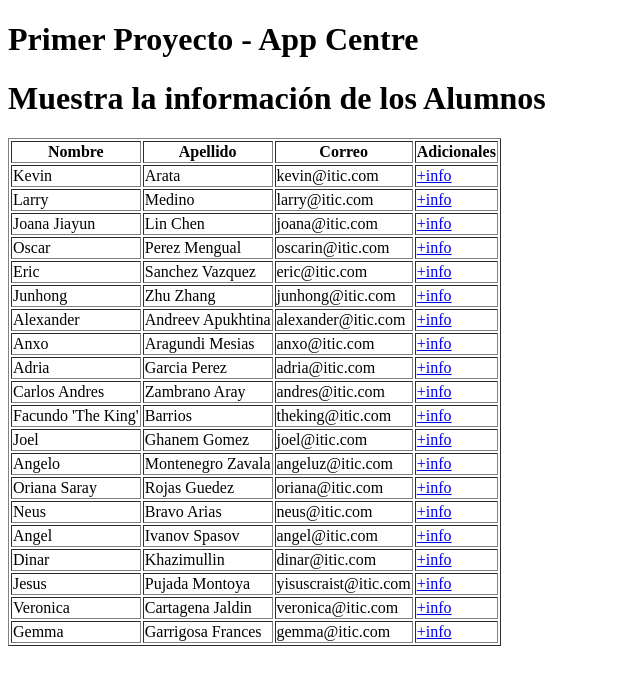
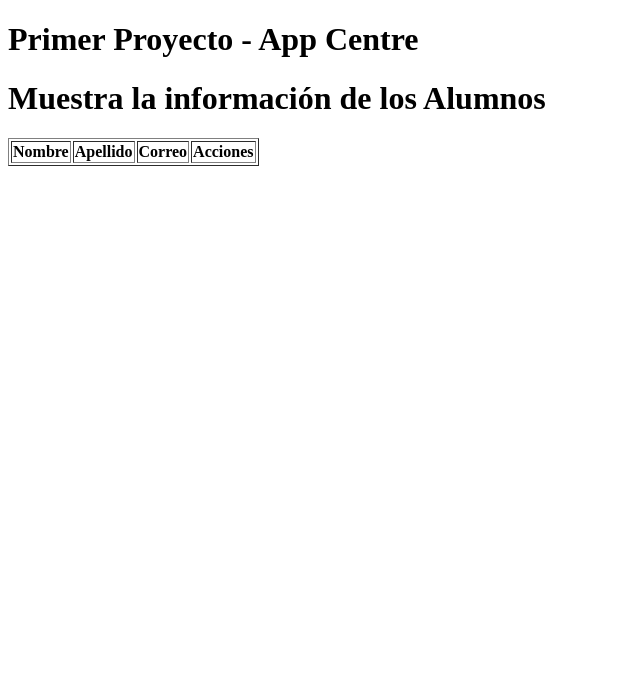
Before and after one commit to BarriosFC/M07_UF4, a Django app: page /centre/students in a window 1280 px wide. Shown: the part 53-738 px from the top of the page, without its empty margins (0-640 px from the left). Run offline with Django 5.2, Linux system fonts and the light colour scheme; lists and menus that the app fills with data are empty.

Commit message:
crud terminado

```diff
--- a/TIC_BCN_FCB/centre/templates/table.html
+++ b/TIC_BCN_FCB/centre/templates/table.html
@@ -6,14 +6,15 @@
         <th>Nombre</th>
         <th>Apellido</th>
         <th>Correo</th>
-        <th>Adicionales</th>
+        <th colspan="2">Acciones</th>
     </tr>
     {% for user in users %}
     <tr>
         <td>{{ user.name }}</td>
         <td>{{ user.surname }}</td>
         <td>{{ user.email }}</td>
-        <td><a href="{% url 'usuario' user.id %}">+info</a></td>
+        <td><a href="{% url 'update' user.id %}">Editar</a></td>
+        <td><a href="{% url 'delete' user.id %}">Eliminar</a></td>
     </tr>
     {% endfor %}
 </table>
--- a/TIC_BCN_FCB/centre/urls.py
+++ b/TIC_BCN_FCB/centre/urls.py
@@ -5,6 +5,8 @@ urlpatterns = [
     path('', views.index, name='index'),
     path('teachers', views.teachers, name='teachers'),
     path('students', views.students, name='students'),
-    path('user/<str:id>/', views.user, name='usuario'),
-    path('user-form/', views.user_form, name='user_form')
+    #path('user/<str:id>/', views.user, name='usuario'),
+    path('user-form/', views.user_form, name='user_form'),
+    path('update/<str:pk>/', views.update_user, name='update'),
+    path('delete/<str:pk>/', views.delete_user, name='delete')
 ]
--- a/TIC_BCN_FCB/centre/views.py
+++ b/TIC_BCN_FCB/centre/views.py
@@ -1,7 +1,8 @@
-from django.shortcuts import render
+from django.shortcuts import redirect, render
 from django.http import HttpResponse
 from django.template import Context, loader
 from .forms import UserForm
+from .models import User
 
 # Create your views here.
 
@@ -10,80 +11,70 @@ def index(request):
     return HttpResponse(template.render())
 
 def students(request):
-    alumnos = [
-        {"id":"1","name":"Kevin","surname":"Arata","email":"kevin@itic.com","role":"student","modules":"Cuenta la leyenda que este muchacho existe"},
-        {"id":"2","name":"Larry","surname":"Medino","email":"larry@itic.com","role":"student","modules":"Ninguno"},
-        {"id":"3","name":"Joana Jiayun","surname":"Lin Chen","email":"joana@itic.com","role":"student","modules":"M06, M07, M08, M09, Híbridas"},
-        {"id":"4","name":"Oscar","surname":"Perez Mengual","email":"oscarin@itic.com","role":"student","modules":"M06, M07, M08, M09, Híbridas"},
-        {"id":"5","name":"Eric","surname":"Sanchez Vazquez","email":"eric@itic.com","role":"student","modules":"M06, M07, M08, M09, Híbridas"},
-        {"id":"6","name":"Junhong","surname":"Zhu Zhang","email":"junhong@itic.com","role":"student","modules":"M06, M07, M08, M09, Híbridas"},
-        {"id":"7","name":"Alexander","surname":"Andreev Apukhtina","email":"alexander@itic.com","role":"student","modules":"M06, M07, M08, M09, Híbridas"},
-        {"id":"8","name":"Anxo","surname":"Aragundi Mesias","email":"anxo@itic.com","role":"student","modules":"M06, M07, M08, M09, Híbridas"},
-        {"id":"9","name":"Adria","surname":"Garcia Perez","email":"adria@itic.com","role":"student","modules":"M06, M07, M08, M09, Híbridas"},
-        {"id":"10","name":"Carlos Andres","surname":"Zambrano Aray","email":"andres@itic.com","role":"student","modules":"M06, M07, M08, M09, Híbridas"},
-        {"id":"11","name":"Facundo 'The King'","surname":"Barrios","email":"theking@itic.com","role":"student","modules":"M06, M07, M08, M09, Híbridas"},
-        {"id":"12","name":"Joel","surname":"Ghanem Gomez","email":"joel@itic.com","role":"student","modules":"M06, M07, M08, M09, Híbridas"},
-        {"id":"13","name":"Angelo","surname":"Montenegro Zavala","email":"angeluz@itic.com","role":"student","modules":"M06, M07, M08, M09, Híbridas"},
-        {"id":"14","name":"Oriana Saray","surname":"Rojas Guedez","email":"oriana@itic.com","role":"student","modules":"M06, M07, M08, M09, Híbridas"},
-        {"id":"15","name":"Neus","surname":"Bravo Arias","email":"neus@itic.com","role":"student","modules":"M06, M07, M08, M09, Híbridas"},
-        {"id":"16","name":"Angel","surname":"Ivanov Spasov","email":"angel@itic.com","role":"student","modules":"M06, M07, M08, M09, Híbridas"},
-        {"id":"17","name":"Dinar","surname":"Khazimullin","email":"dinar@itic.com","role":"student","modules":"M06, M07, M08, M09, Híbridas"},
-        {"id":"18","name":"Jesus","surname":"Pujada Montoya","email":"yisuscraist@itic.com","role":"student","modules":"M06, M07, M08, M09"},
-        {"id":"19","name":"Veronica","surname":"Cartagena Jaldin","email":"veronica@itic.com","role":"student","modules":"M06, M07, M08, M09, Híbridas"},
-        {"id":"20","name":"Gemma","surname":"Garrigosa Frances","email":"gemma@itic.com","role":"student","modules":"M06, M07, M08, M09, Híbridas"},
-    ]
+    alumnos = User.objects.filter(role='student')
     context = {'users': alumnos, 'role': 'Alumnos'}
     return render(request, 'table.html', context )
 
 def teachers(request):
-    profesores = [
-        {"id":"21","name":"Juan Manuel","surname":"Sanchez","email":"juanma@itic.com","role":"teacher","modules":"M06"},
-        {"id":"22","name":"Roger","surname":"Sobrino","email":"roger@itic.com","role":"teacher","modules":"M07"},
-        {"id":"23","name":"Xavi","surname":"Quesada","email":"xavi@itic.com","role":"teacher","modules":"M08, Híbridas"},
-        {"id":"24","name":"Oriol","surname":"Roca","email":"oriol@itic.com","role":"teacher","modules":"M09"},
-    ]
+    profesores = User.objects.filter(role='teacher')
     context = {'users': profesores, 'role': 'Profesores'}
     #objeto context
     return render(request, 'table.html', context )
 
-def user(request, id):
-    users = [
-        {"id":"1","name":"Kevin","surname":"Arata","email":"kevin@itic.com","role":"student","modules":"Cuenta la leyenda que este muchacho existe"},
-        {"id":"2","name":"Larry","surname":"Medino","email":"larry@itic.com","role":"student","modules":"Ninguno"},
-        {"id":"3","name":"Joana Jiayun","surname":"Lin Chen","email":"joana@itic.com","role":"student","modules":"M06, M07, M08, M09, Híbridas"},
-        {"id":"4","name":"Oscar","surname":"Perez Mengual","email":"oscarin@itic.com","role":"student","modules":"M06, M07, M08, M09, Híbridas"},
-        {"id":"5","name":"Eric","surname":"Sanchez Vazquez","email":"eric@itic.com","role":"student","modules":"M06, M07, M08, M09, Híbridas"},
-        {"id":"6","name":"Junhong","surname":"Zhu Zhang","email":"junhong@itic.com","role":"student","modules":"M06, M07, M08, M09, Híbridas"},
-        {"id":"7","name":"Alexander","surname":"Andreev Apukhtina","email":"alexander@itic.com","role":"student","modules":"M06, M07, M08, M09, Híbridas"},
-        {"id":"8","name":"Anxo","surname":"Aragundi Mesias","email":"anxo@itic.com","role":"student","modules":"M06, M07, M08, M09, Híbridas"},
-        {"id":"9","name":"Adria","surname":"Garcia Perez","email":"adria@itic.com","role":"student","modules":"M06, M07, M08, M09, Híbridas"},
-        {"id":"10","name":"Carlos Andres","surname":"Zambrano Aray","email":"andres@itic.com","role":"student","modules":"M06, M07, M08, M09, Híbridas"},
-        {"id":"11","name":"Facundo 'The King'","surname":"Barrios","email":"theking@itic.com","role":"student","modules":"M06, M07, M08, M09, Híbridas"},
-        {"id":"12","name":"Joel","surname":"Ghanem Gomez","email":"joel@itic.com","role":"student","modules":"M06, M07, M08, M09, Híbridas"},
-        {"id":"13","name":"Angelo","surname":"Montenegro Zavala","email":"angeluz@itic.com","role":"student","modules":"M06, M07, M08, M09, Híbridas"},
-        {"id":"14","name":"Oriana Saray","surname":"Rojas Guedez","email":"oriana@itic.com","role":"student","modules":"M06, M07, M08, M09, Híbridas"},
-        {"id":"15","name":"Neus","surname":"Bravo Arias","email":"neus@itic.com","role":"student","modules":"M06, M07, M08, M09, Híbridas"},
-        {"id":"16","name":"Angel","surname":"Ivanov Spasov","email":"angel@itic.com","role":"student","modules":"M06, M07, M08, M09, Híbridas"},
-        {"id":"17","name":"Dinar","surname":"Khazimullin","email":"dinar@itic.com","role":"student","modules":"M06, M07, M08, M09, Híbridas"},
-        {"id":"18","name":"Jesus","surname":"Pujada Montoya","email":"yisuscraist@itic.com","role":"student","modules":"M06, M07, M08, M09"},
-        {"id":"19","name":"Veronica","surname":"Cartagena Jaldin","email":"veronica@itic.com","role":"student","modules":"M06, M07, M08, M09, Híbridas"},
-        {"id":"20","name":"Gemma","surname":"Garrigosa Frances","email":"gemma@itic.com","role":"student","modules":"M06, M07, M08, M09, Híbridas"},
-        {"id":"21","name":"Juan Manuel","surname":"Sanchez","email":"juanma@itic.com","role":"teacher","modules":"M06"},
-        {"id":"22","name":"Roger","surname":"Sobrino","email":"roger@itic.com","role":"teacher","modules":"M07"},
-        {"id":"23","name":"Xavi","surname":"Quesada","email":"xavi@itic.com","role":"teacher","modules":"M08, Híbridas"},
-        {"id":"24","name":"Oriol","surname":"Roca","email":"oriol@itic.com","role":"teacher","modules":"M09"},
-    ]
+# def user(request, id):
+#     users = []
 
-    user = {"id":"99","name":"Undefined","surname":"Undefined","email":"Undefined","role":"Undefined","modules":"Undefined"},
+#     user = {"id":"99","name":"Undefined","surname":"Undefined","email":"Undefined","role":"Undefined","modules":"Undefined"},
 
-    for usuario in users:
-        if usuario["id"] == id:
-            user = usuario
+#     for usuario in users:
+#         if usuario["id"] == id:
+#             user = usuario
 
-    context = {'user': user}
-    return render(request, 'user.html', context)
+#     context = {'user': user}
+#     return render(request, 'user.html', context)
 
 def user_form(request):
     form = UserForm()
+
+    if request.method == 'POST':
+        form = UserForm(request.POST)
+        if form.is_valid():
+            form.save()
+            if request.POST.get('role') == 'student':
+                return redirect('students')
+            else:
+                return redirect('teachers')
+
     context = {'form': form }
     return render(request, 'form.html', context)
+
+
+def update_user(request, pk):
+    user = User.objects.get(id=pk)
+    form = UserForm(instance=user)
+
+    if request.method == 'POST':
+        form = UserForm(request.POST, instance=user)
+        if form.is_valid():
+            form.save()
+            if request.POST.get('role') == 'student':
+                return redirect('students')
+            else:
+                return redirect('teachers')
+
+    context = {'form':form}
+    return render(request, 'form.html', context)
+
+
+def delete_user(request, pk):
+    user = User.objects.get(id=pk)
+
+    if request.method=='POST':
+        user.delete()
+        if user.role == 'student':
+            return redirect('students')
+        else:
+            return redirect('teachers')
+
+    context = {'user':user}
+    return render(request, 'delete.html', context)
```
Also changed, not shown: TIC_BCN_FCB/templates/delete.html (added, +13 -0 lines), TIC_BCN_FCB/README.md, TIC_BCN_FCB/con_as_p.png (deleted), TIC_BCN_FCB/sin_as_p.png (deleted), TIC_BCN_FCB/tabla_uf4.png (deleted).
